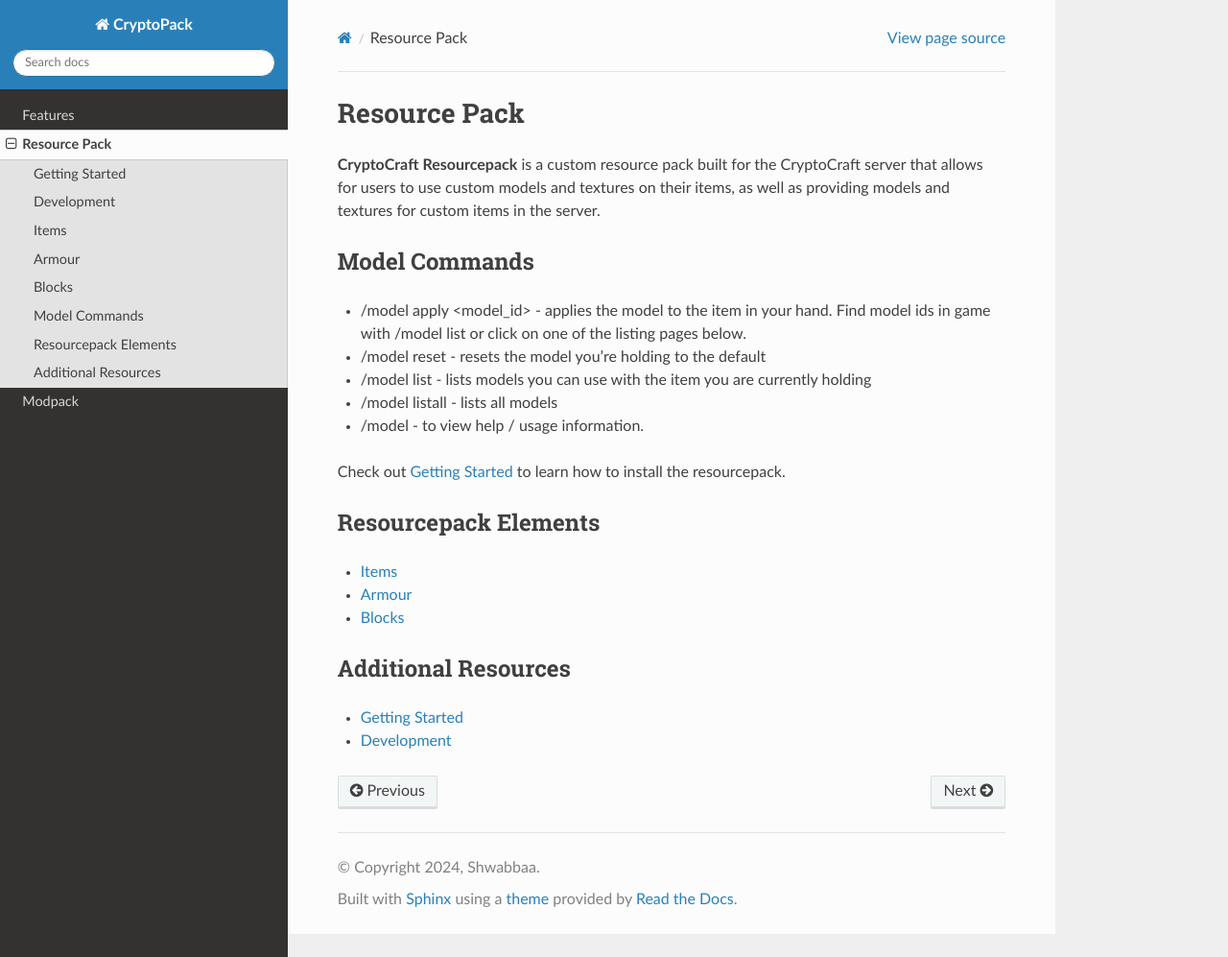
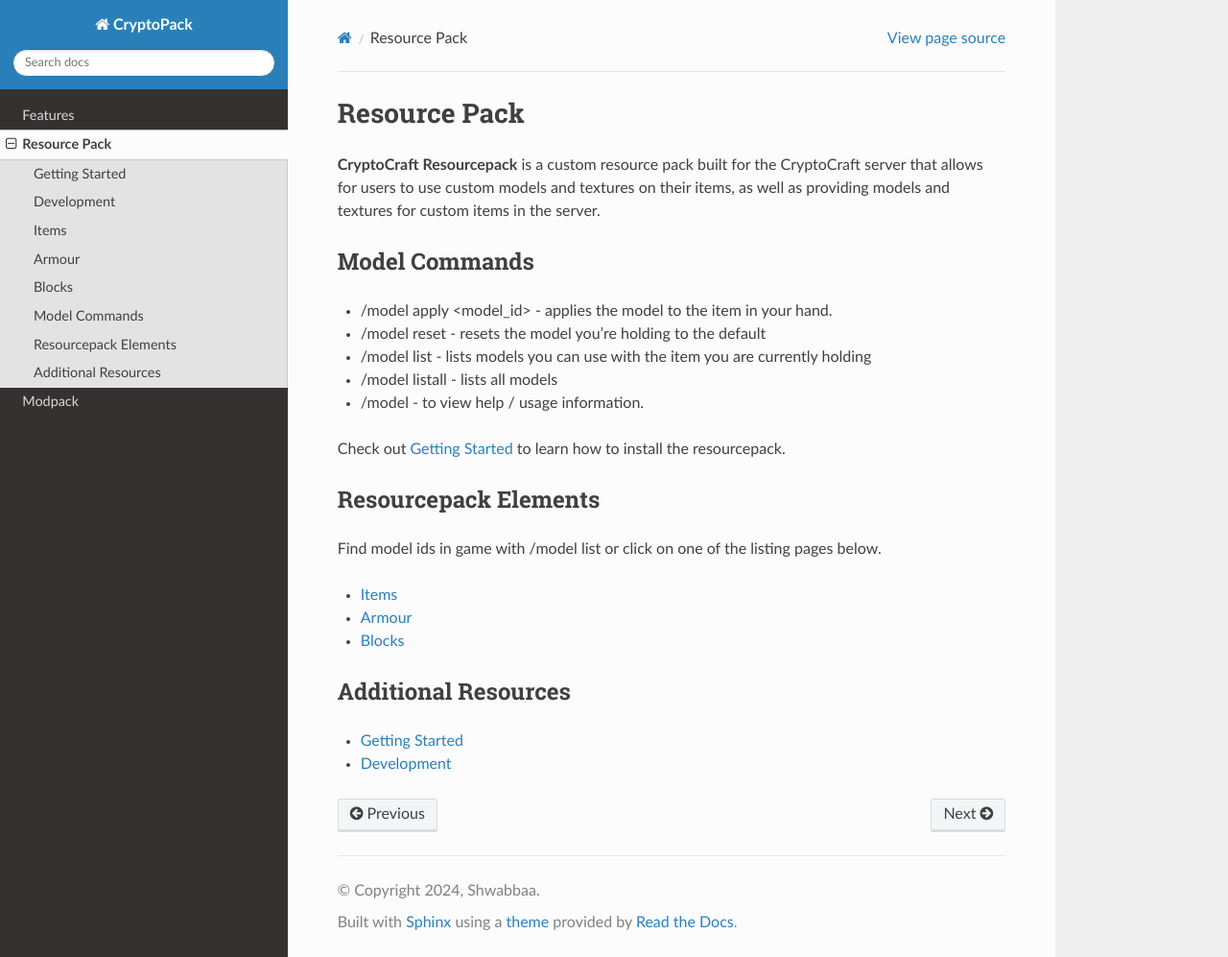
Before and after one commit to Shwabbaa/cryptopack-docs, a Sphinx documentation site: the page built from docs/source/resourcepack/index.rst, in a window 1280 px wide and 997 px high. Shown: the whole window at 96% size. Built offline with Sphinx 7.4.7 and the Read the Docs theme 3.1.0, drawn with Linux system fonts in a browser that asks for light colours; pages that are not in the unit, such as notebooks, are missing from menus; part of the change alters nothing that is shown.

```diff
--- a/docs/source/resourcepack/index.rst
+++ b/docs/source/resourcepack/index.rst
@@ -15,7 +15,7 @@ Resource Pack
 
 Model Commands
 ------------
-* /model apply <model_id> - applies the model to the item in your hand. Find model ids in game with /model list or click on one of the listing pages below.
+* /model apply <model_id> - applies the model to the item in your hand.
 * /model reset - resets the model you're holding to the default
 * /model list - lists models you can use with the item you are currently holding
 * /model listall - lists all models
@@ -25,6 +25,7 @@ Check out :doc:`getting_started` to learn how to install the resourcepack.
 
 Resourcepack Elements
 --------
+Find model ids in game with /model list or click on one of the listing pages below.
 
 * :doc:`items`
 
```
